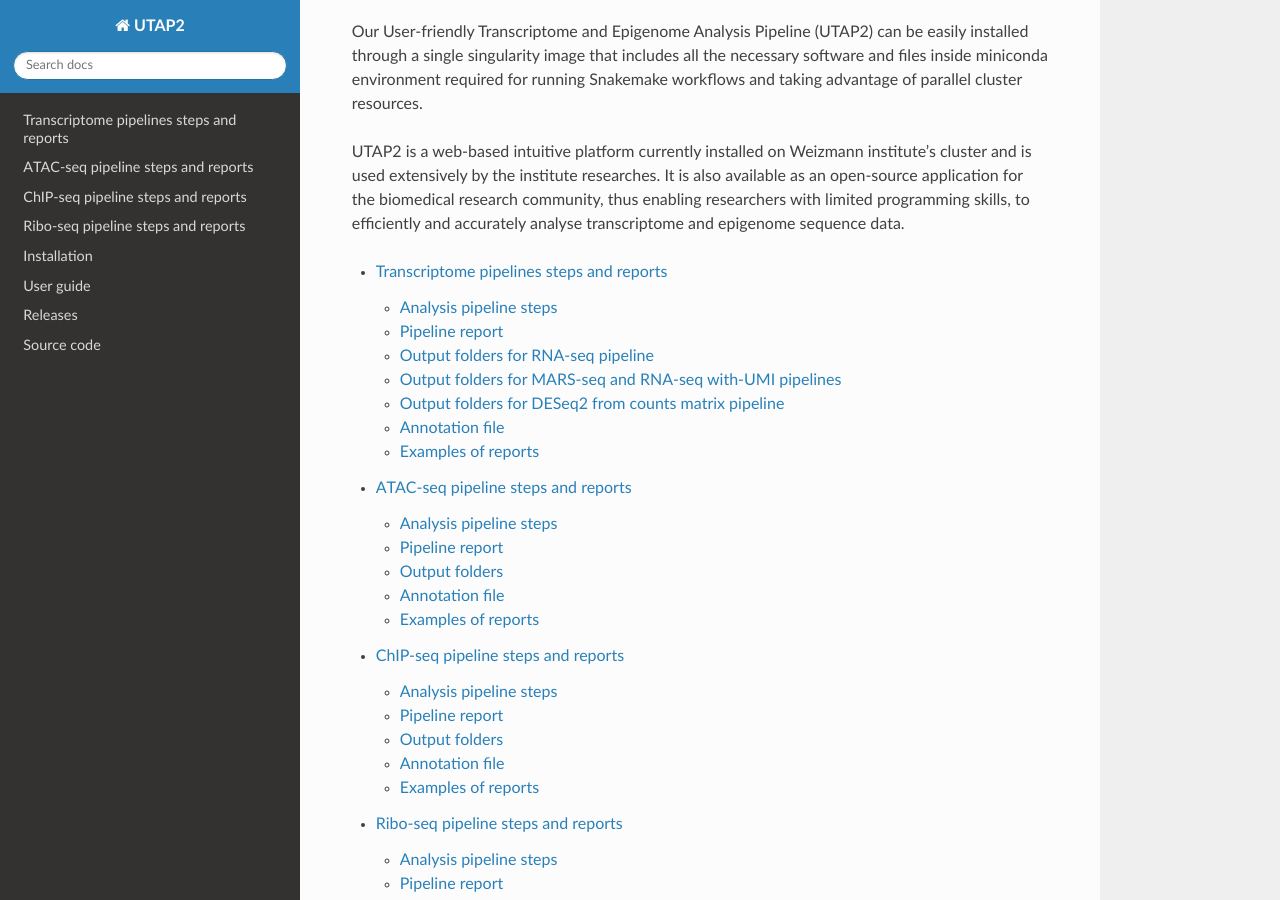
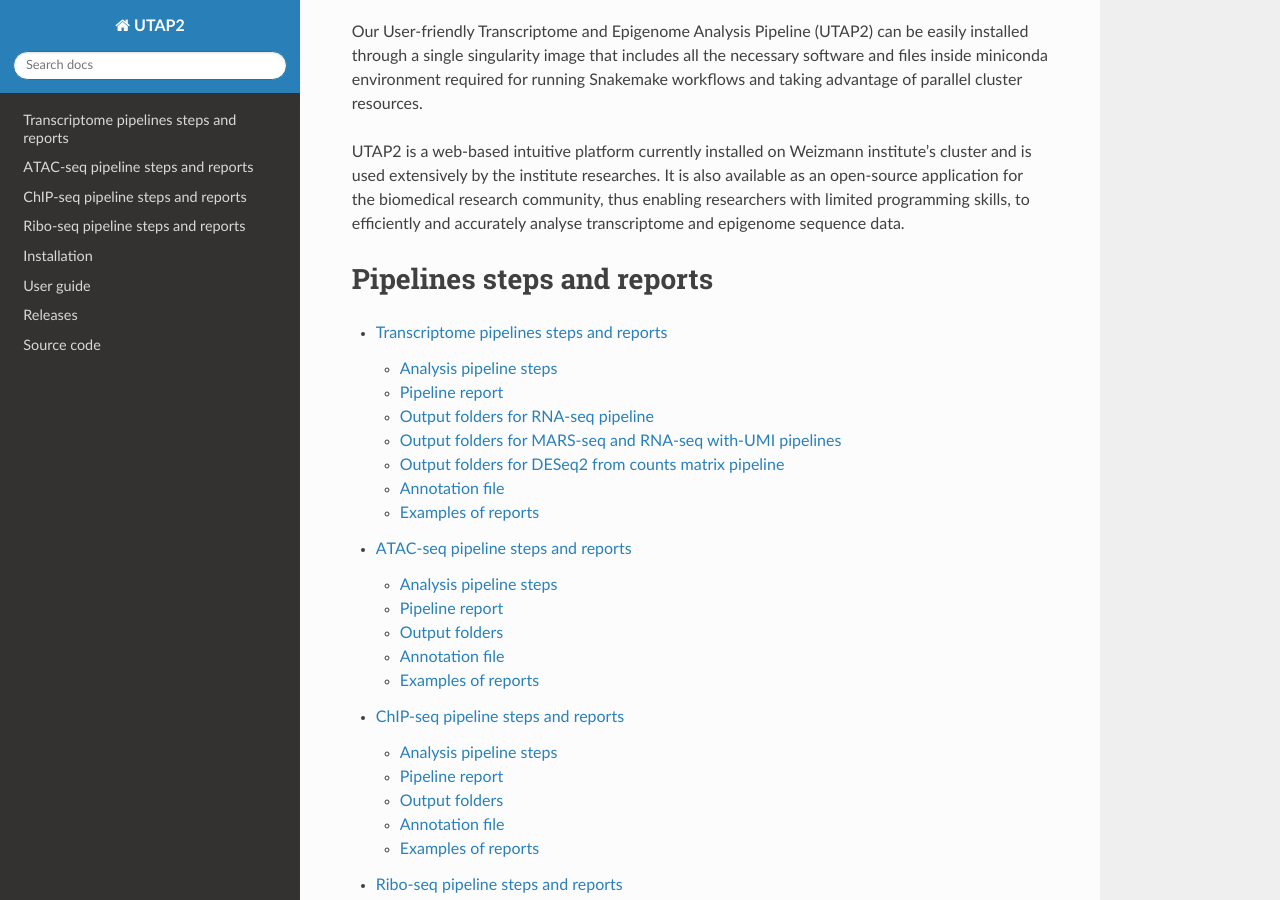
Before and after one commit to utap2/utap2, a Sphinx documentation site: the page built from docs/index.rst, in a window 1280 px wide and 900 px high, scrolled down 537 px. Built offline with Sphinx 7.4.7 and the Read the Docs theme 3.1.0, drawn with Linux system fonts in a browser that asks for light colours; pages that are not in the unit, such as notebooks, are missing from menus; some of the changed lines change nothing that is shown.

Commit message:
Update index.rst

```diff
--- a/docs/index.rst
+++ b/docs/index.rst
@@ -12,6 +12,8 @@
 UTAP2 is a web-based intuitive platform currently installed on Weizmann institute’s cluster and is used extensively by the institute researches. It is also available as an open-source application for the biomedical research community, thus enabling researchers with limited programming skills, to efficiently and accurately analyse transcriptome and epigenome sequence data.
 
 
+Pipelines steps and reports
+=============
 
 .. toctree::
     :maxdepth: 2
@@ -20,6 +22,11 @@
     rst/atac-seq-results
     rst/chip-seq-results
     rst/ribo-seq-results
+
+.. toctree::
+    :maxdepth: 2
+
+
     rst/installation
     rst/user-guide
     rst/releases
```
